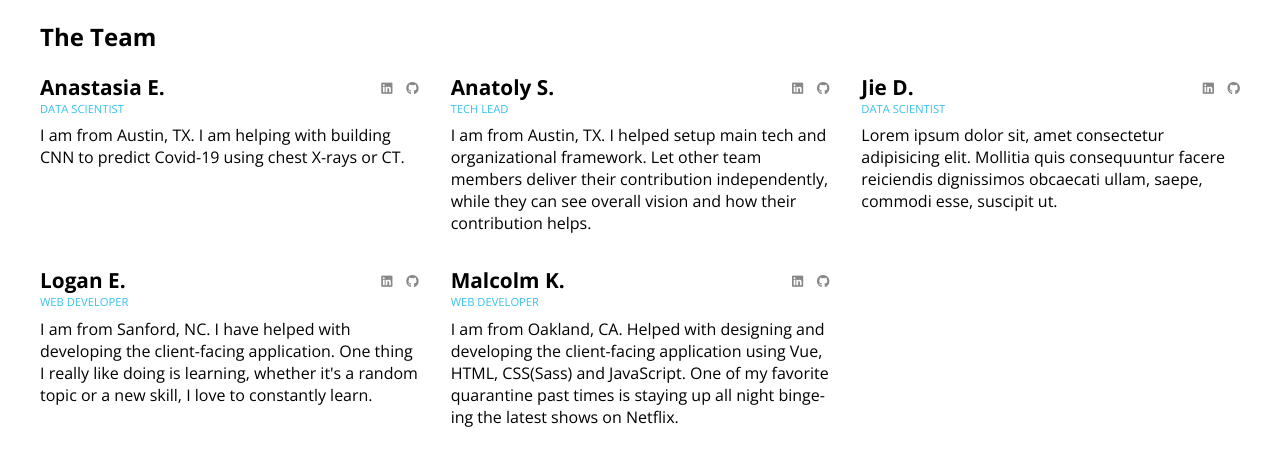
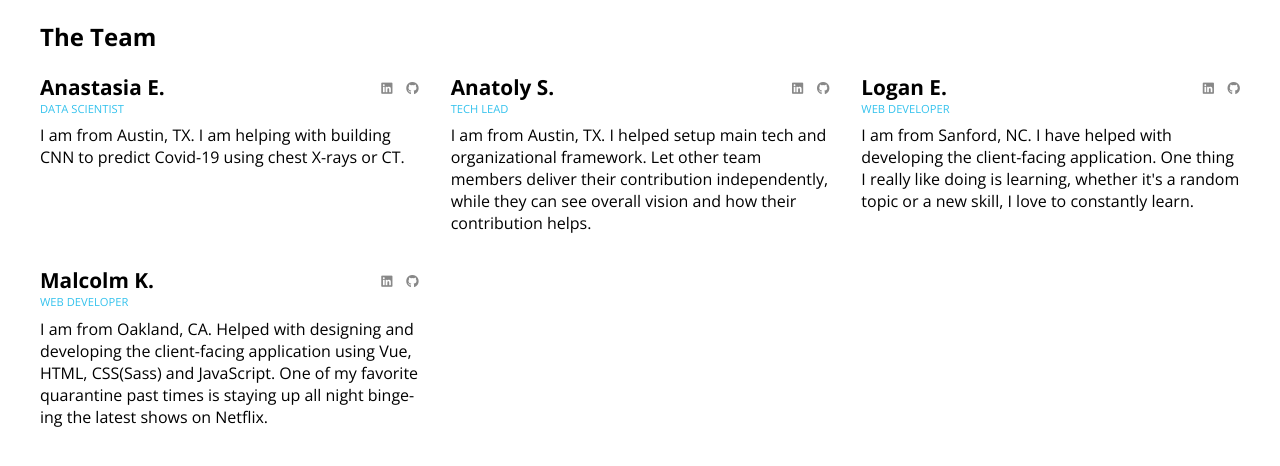
Before and after one commit to covidscantest/covidscantest-webapp, a Django app: page /team in a window 1280 px wide. Shown: the part 88-554 px from the top of the page. Run offline with Django 3.2, Linux system fonts and the light colour scheme; parts of the project's set-up code (start-up, migrations or seed data) failed here and were passed over; some libraries are stand-ins or nearby versions.

Commit message:
Temporaly hide dummy text

```diff
--- a/covidwebapp/scandetector/templates/team.html
+++ b/covidwebapp/scandetector/templates/team.html
@@ -33,7 +33,7 @@
           <p class="about">I am from Austin, TX. I helped setup main tech and organizational framework. Let other team members deliver their contribution independently, while they can see overall vision and how their contribution helps.</p>
         </article>
 
-        <article class="teammate">
+        <!--article class="teammate">
           <div class="meta">
             <h2 class="name">Jie D.</h2>
             <ul class="links">
@@ -43,7 +43,7 @@
           </div>
           <p class="role">Data Scientist</p>
           <p class="about">Lorem ipsum dolor sit, amet consectetur adipisicing elit. Mollitia quis consequuntur facere reiciendis dignissimos obcaecati ullam, saepe, commodi esse, suscipit ut.</p>
-        </article>
+        </article-->
 
         <article class="teammate">
           <div class="meta">
```
